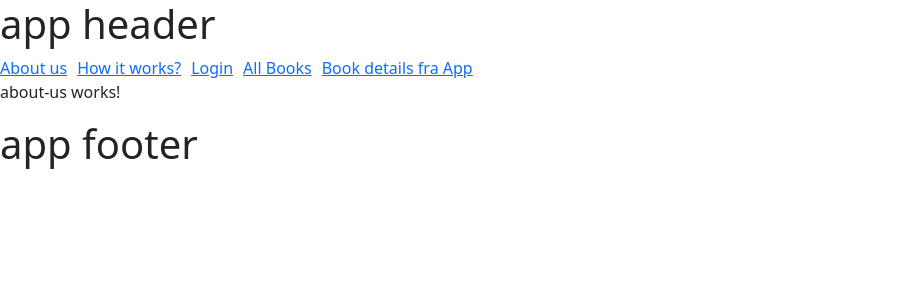
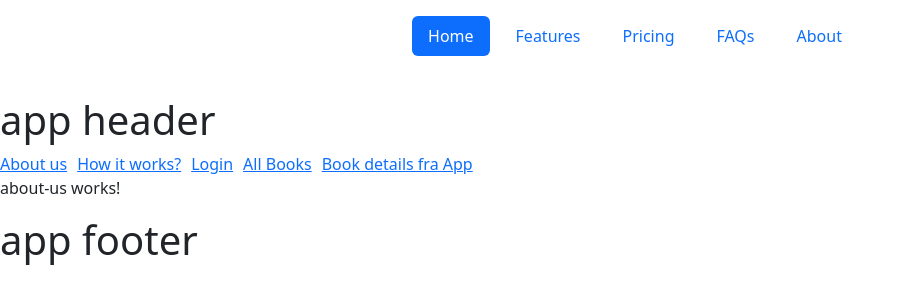
Before and after one commit to sagadavid/angular-bookStore-nitish, an Angular app in the folder bookStoreApp/: page /about-us in a window 1280 px wide. Shown: the top 304 px of the page, without its empty margins (0-905 px from the left). Built offline with nearby package versions, Linux system fonts and the light colour scheme.

Commit message:
a header pasted from bootstrap

```diff
--- a/bookStoreApp/src/app/app.component.html
+++ b/bookStoreApp/src/app/app.component.html
@@ -1,3 +1,15 @@
+<div class="container">
+  <header class="d-flex justify-content-center py-3">
+    <ul class="nav nav-pills">
+      <li class="nav-item"><a href="#" class="nav-link active" aria-current="page">Home</a></li>
+      <li class="nav-item"><a href="#" class="nav-link">Features</a></li>
+      <li class="nav-item"><a href="#" class="nav-link">Pricing</a></li>
+      <li class="nav-item"><a href="#" class="nav-link">FAQs</a></li>
+      <li class="nav-item"><a href="#" class="nav-link">About</a></li>
+    </ul>
+  </header>
+</div>
+<br/>
 <div>
   <h1>app header</h1>
 </div>
```
